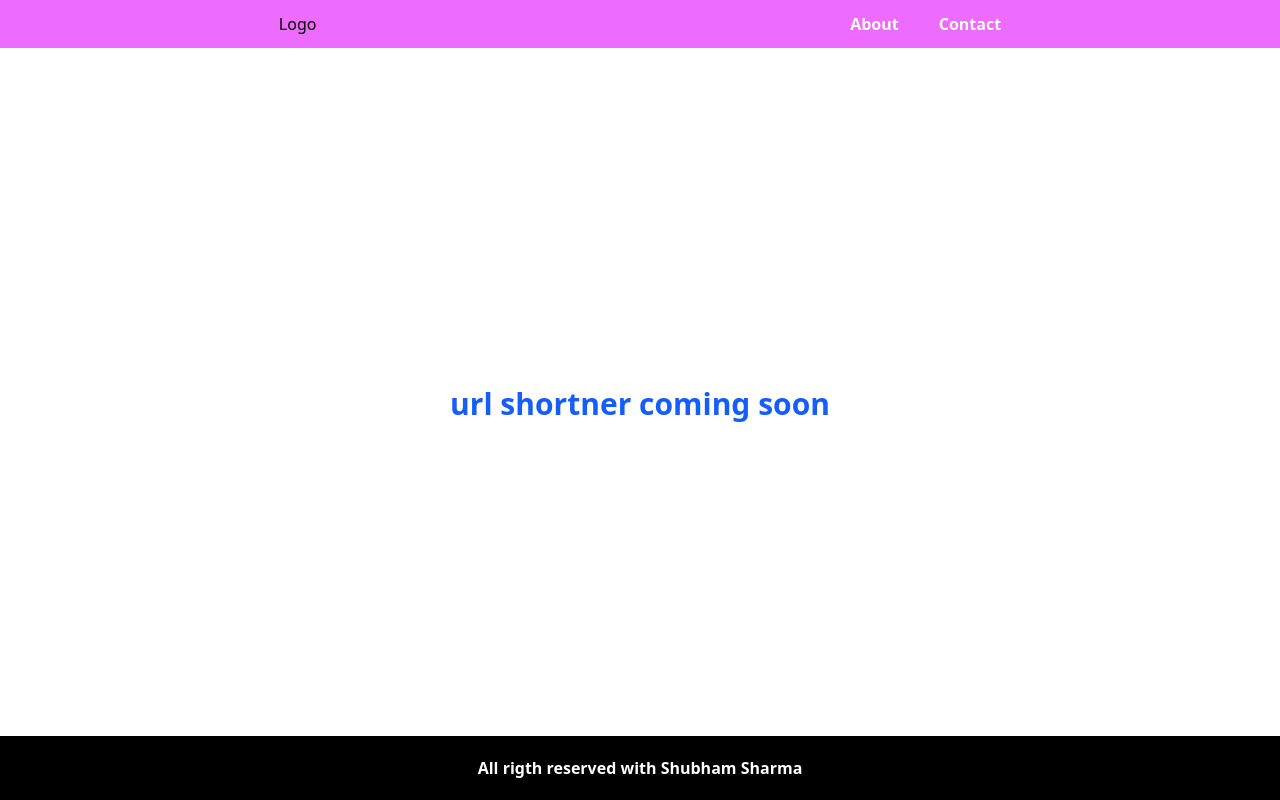
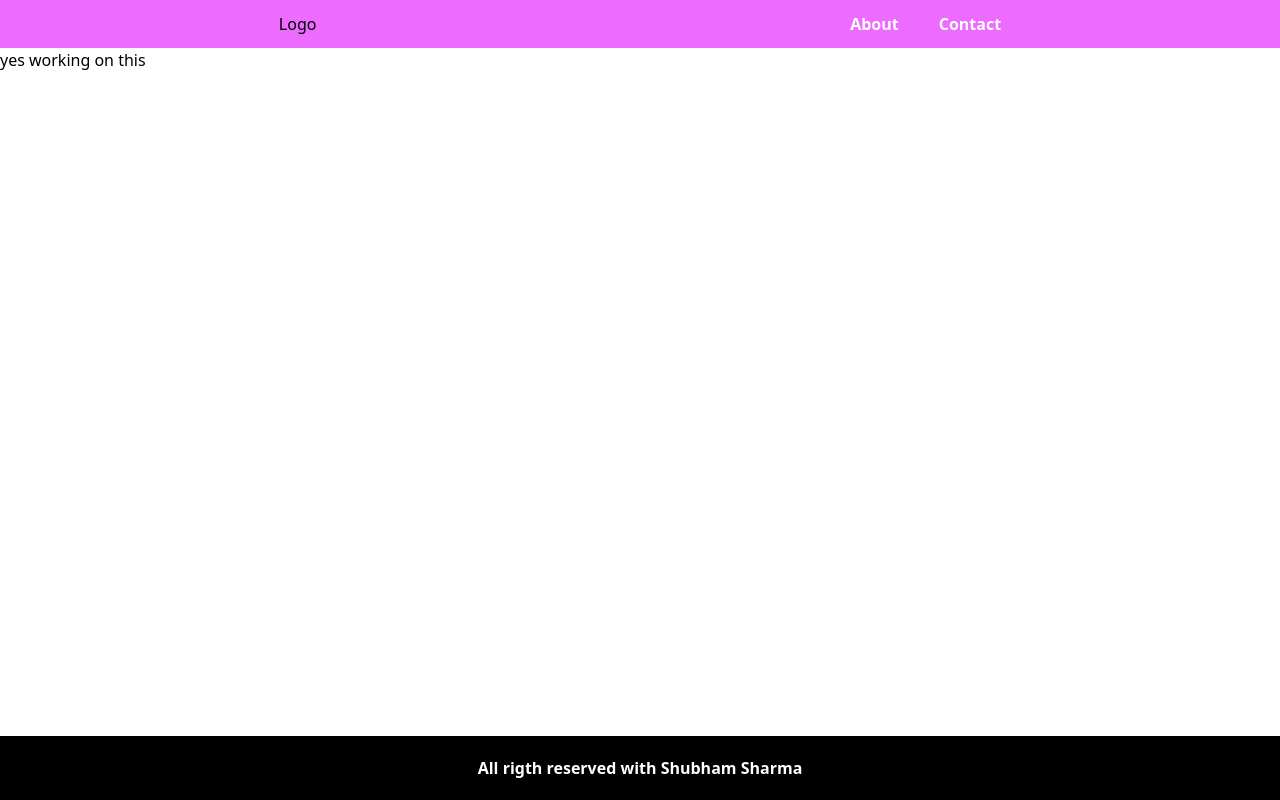
Before and after one commit to Shubhamsharma2002/Urlshotnerbyshubh, a Next.js app: page / in a window 1280 px wide. Built offline with nearby package versions, Linux system fonts and the light colour scheme.

Commit message:
project setup

```diff
--- a/app/layout.jsx
+++ b/app/layout.jsx
@@ -1,5 +1,7 @@
 import { Geist, Geist_Mono } from "next/font/google";
 import "./globals.css";
+import Navbar from "@/Components/Navbar";
+import Fotter from "@/Components/Fotter";
 
 const geistSans = Geist({
   variable: "--font-geist-sans",
@@ -22,7 +24,11 @@ export default function RootLayout({ children }) {
       <body
         className={`${geistSans.variable} ${geistMono.variable} antialiased`}
       >
-        {children}
+         <div className="min-h-screen flex flex-col">
+          <Navbar />
+          <main className="flex-grow">{children}</main>
+          <Fotter />
+        </div>
       </body>
     </html>
   );
--- a/app/page.jsx
+++ b/app/page.jsx
@@ -3,16 +3,6 @@ import Navbar from "@/Components/Navbar";
 
 export default function Home() {
   return (
-    <div className="min-h-screen flex flex-col">
-      <Navbar />
-
-      <main className="flex-grow flex items-center justify-center">
-        <div className="text-blue-600 text-center font-bold mt-6 text-3xl">
-          url shortner coming soon
-        </div>
-      </main>
-
-      <Fotter />
-    </div>
+            <div>yes working on this</div>
   );
 }
```
